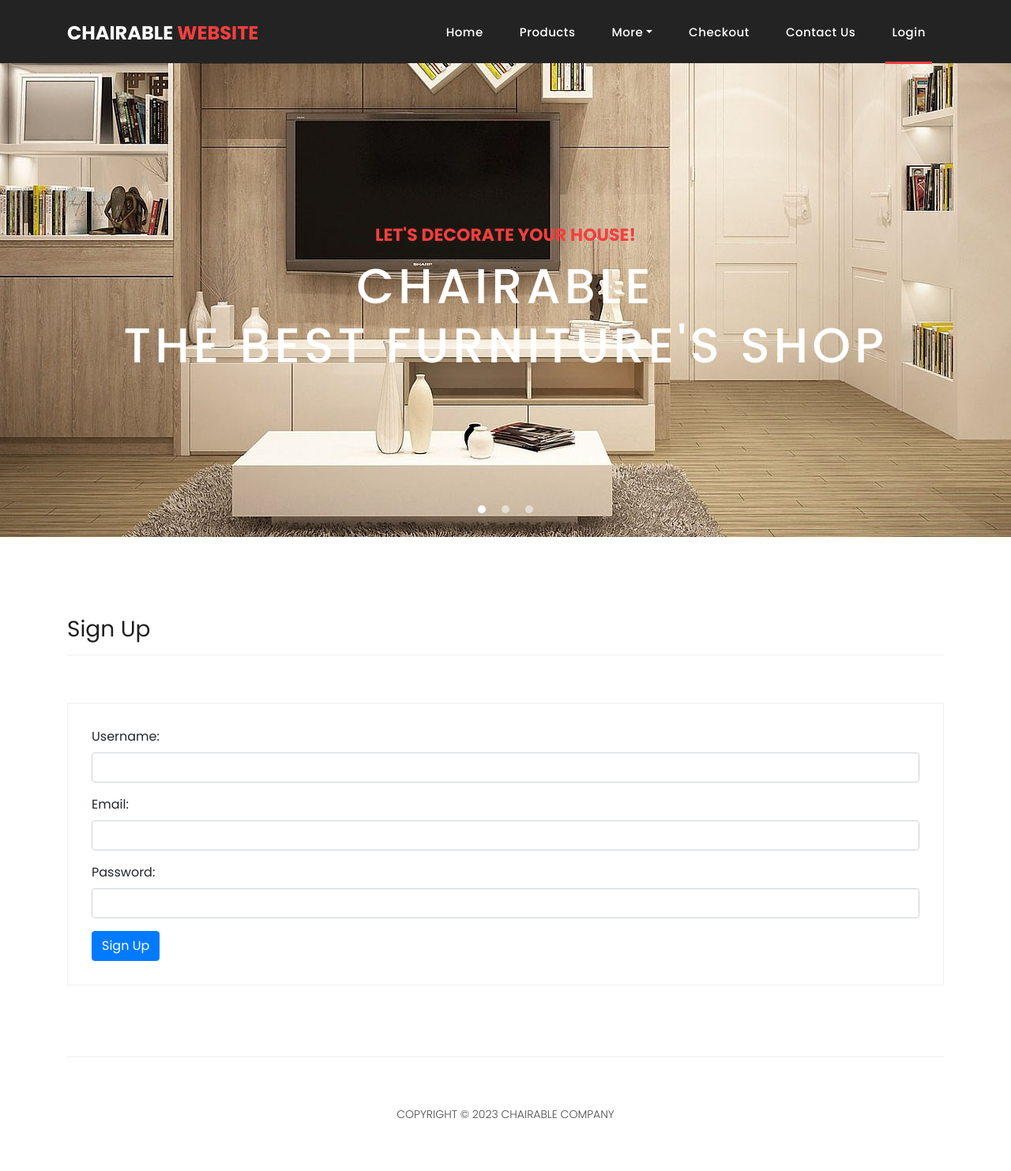
After one commit to VanBaoTam/ECommerce_Furniture_Web, a PHP site: page /signup.php in a window 1280 px wide. The commit adds this page. Shown: the whole page at 79% size. Run offline with PHP 8.4, Linux system fonts and the light colour scheme.

Commit message:
add: ui for account's features

```diff
--- a/index.php
+++ b/index.php
@@ -64,6 +64,7 @@
             </li>
             <li class="nav-item"><a class="nav-link" href="checkout.php">Checkout</a></li>
             <li class="nav-item"><a class="nav-link" href="contact.php">Contact Us</a></li>
+            <li class="nav-item"><a class="nav-link" href="login.php">Login</a></li>
           </ul>
         </div>
       </div>
--- a/modules/database/conn.php
+++ b/modules/database/conn.php
@@ -1,13 +1,12 @@
 <?php
-
 require_once(__DIR__ . '/../../constants/index.php');
 
-
+$timestamp = date("H:i:s d/m/Y");
 try {
       $conn = new PDO("mysql:host=" . constant("DB_HOST") . ";dbname=" . constant("DB_DATABASE"), constant("DB_USERNAME"), constant("DB_PASSWORD"));
       $conn->setAttribute(PDO::ATTR_ERRMODE, PDO::ERRMODE_EXCEPTION);
-      echo "Connected to the database successfully";
+      echo "<script>console.log('[$timestamp]: DB CONNECTED SUCCESSED' );</script>";
 } catch (PDOException $e) {
-      echo "Connection failed: " . $e->getMessage();
+      echo "<script>console.log('[$timestamp]: DB CONNECTED FAILED. Error: $e' );";
 }
 ?>
--- /dev/null
+++ b/signup.php
@@ -0,0 +1,169 @@
+<!DOCTYPE html>
+<html lang="en">
+
+<head>
+
+      <meta charset="utf-8">
+      <meta name="viewport" content="width=device-width, initial-scale=1, shrink-to-fit=no">
+      <meta name="description" content="">
+      <meta name="author" content="">
+      <link rel="icon" href="assets/images/favicon.ico">
+      <link href="https://fonts.googleapis.com/css?family=Poppins:100,200,300,400,500,600,700,800,900&display=swap"
+            rel="stylesheet">
+
+      <title>Chairable</title>
+
+      <!-- Bootstrap core CSS -->
+      <link href="vendor/bootstrap/css/bootstrap.min.css" rel="stylesheet">
+
+      <!-- Additional CSS Files -->
+      <link rel="stylesheet" href="assets/css/fontawesome.css">
+      <link rel="stylesheet" href="assets/css/style.css">
+      <link rel="stylesheet" href="assets/css/owl.css">
+      <script>
+            if (window.history.replaceState) {
+                  window.history.replaceState(null, null, window.location.href);
+            }
+      </script>
+</head>
+
+<body>
+
+      <!-- ***** Preloader Start ***** -->
+      <div id="preloader">
+            <div class="jumper">
+                  <div></div>
+                  <div></div>
+                  <div></div>
+            </div>
+      </div>
+      <!-- ***** Preloader End ***** -->
+
+      <!-- Header -->
+      <header class="">
+            <nav class="navbar navbar-expand-lg">
+                  <div class="container">
+                        <a class="navbar-brand" href="index.php">
+                              <h2>Chairable <em>Website</em></h2>
+                        </a>
+                        <button class="navbar-toggler" type="button" data-toggle="collapse"
+                              data-target="#navbarResponsive" aria-controls="navbarResponsive" aria-expanded="false"
+                              aria-label="Toggle navigation">
+                              <span class="navbar-toggler-icon"></span>
+                        </button>
+                        <div class="collapse navbar-collapse" id="navbarResponsive">
+                              <ul class="navbar-nav ml-auto">
+                                    <li class="nav-item">
+                                          <a class="nav-link" href="index.php">Home
+                                                <span class="sr-only">(current)</span>
+                                          </a>
+                                    </li>
+                                    <li class="nav-item"><a class="nav-link" href="products.php">Products</a></li>
+                                    <li class="nav-item dropdown">
+                                          <a class="nav-link dropdown-toggle" data-toggle="dropdown" href="#"
+                                                role="button" aria-haspopup="true" aria-expanded="false">More</a>
+                                          <div class="dropdown-menu">
+                                                <a class="dropdown-item" href="about-us.php">About Us</a>
+                                                <a class="dropdown-item" href="terms.php">Terms</a>
+                                          </div>
+                                    </li>
+                                    <li class="nav-item"><a class="nav-link" href="checkout.php">Checkout</a></li>
+                                    <li class="nav-item"><a class="nav-link" href="contact.php">Contact Us</a></li>
+                                    <li class="nav-item active"><a class="nav-link" href="login.php">Login</a></li>
+                              </ul>
+                        </div>
+                  </div>
+            </nav>
+      </header>
+
+      <!-- Page Content -->
+      <!-- Banner Starts Here -->
+      <div class="banner header-text">
+            <div class="owl-banner owl-carousel">
+                  <div class="banner-item-01">
+                        <div class="text-content">
+                              <h4>Let's decorate your house!</h4>
+                              <h2>Chairable</h2>
+                              <h2> The Best Furniture's Shop</h2>
+                        </div>
+                  </div>
+                  <div class="banner-item-02">
+                        <div class="text-content">
+                              <h4>Let's decorate your house!</h4>
+                              <h2>Chairable</h2>
+                              <h2> The Best Furniture's Shop</h2>
+                        </div>
+                  </div>
+                  <div class="banner-item-03">
+                        <div class="text-content">
+                              <h4>Let's decorate your house!</h4>
+                              <h2>Chairable</h2>
+                              <h2> The Best Furniture's Shop</h2>
+                        </div>
+                  </div>
+            </div>
+      </div>
+      <!-- Banner Ends Here -->
+      <div class="latest-products">
+            <div class="container">
+                  <div class="row">
+                        <div class="col-md-12">
+                              <div class="section-heading">
+                                    <h2>Sign Up</h2>
+                              </div>
+                        </div>
+                        <div class="col-md-12">
+                              <form action="signup.php" method="POST">
+                                    <div class="product-item">
+                                          <div class="down-content">
+                                                <div class="form-group">
+                                                      <label for="username">Username:</label>
+                                                      <input type="text" class="form-control" id="username"
+                                                            name="username" required>
+                                                </div>
+                                                <div class="form-group">
+                                                      <label for="email">Email:</label>
+                                                      <input type="email" class="form-control" id="email" name="email"
+                                                            required>
+                                                </div>
+                                                <div class="form-group">
+                                                      <label for="password">Password:</label>
+                                                      <input type="password" class="form-control" id="password"
+                                                            name="password" required>
+                                                </div>
+                                                <button type="submit" class="btn btn-primary">Sign Up</button>
+                                          </div>
+                                    </div>
+                              </form>
+                        </div>
+                  </div>
+            </div>
+      </div>
+
+
+
+      <footer>
+            <div class="container">
+                  <div class="row">
+                        <div class="col-md-12">
+                              <div class="inner-content">
+                                    <p>Copyright © 2023 Chairable Company </p>
+                              </div>
+                        </div>
+                  </div>
+            </div>
+      </footer>
+
+      <!-- Bootstrap core JavaScript -->
+      <script src="vendor/jquery/jquery.min.js"></script>
+      <script src="vendor/bootstrap/js/bootstrap.bundle.min.js"></script>
+
+
+      <!-- Additional Scripts -->
+      <script src="assets/js/custom.js"></script>
+      <script src="assets/js/owl.js"></script>
+      <?php
+      include("./modules/database/conn.php"); ?>
+</body>
+
+</html>
```
Also changed, not shown: forgot_password.php (added, +159 -0 lines), login.php (added, +167 -0 lines), utils/debug/to_console.php (added, +10 -0 lines).
